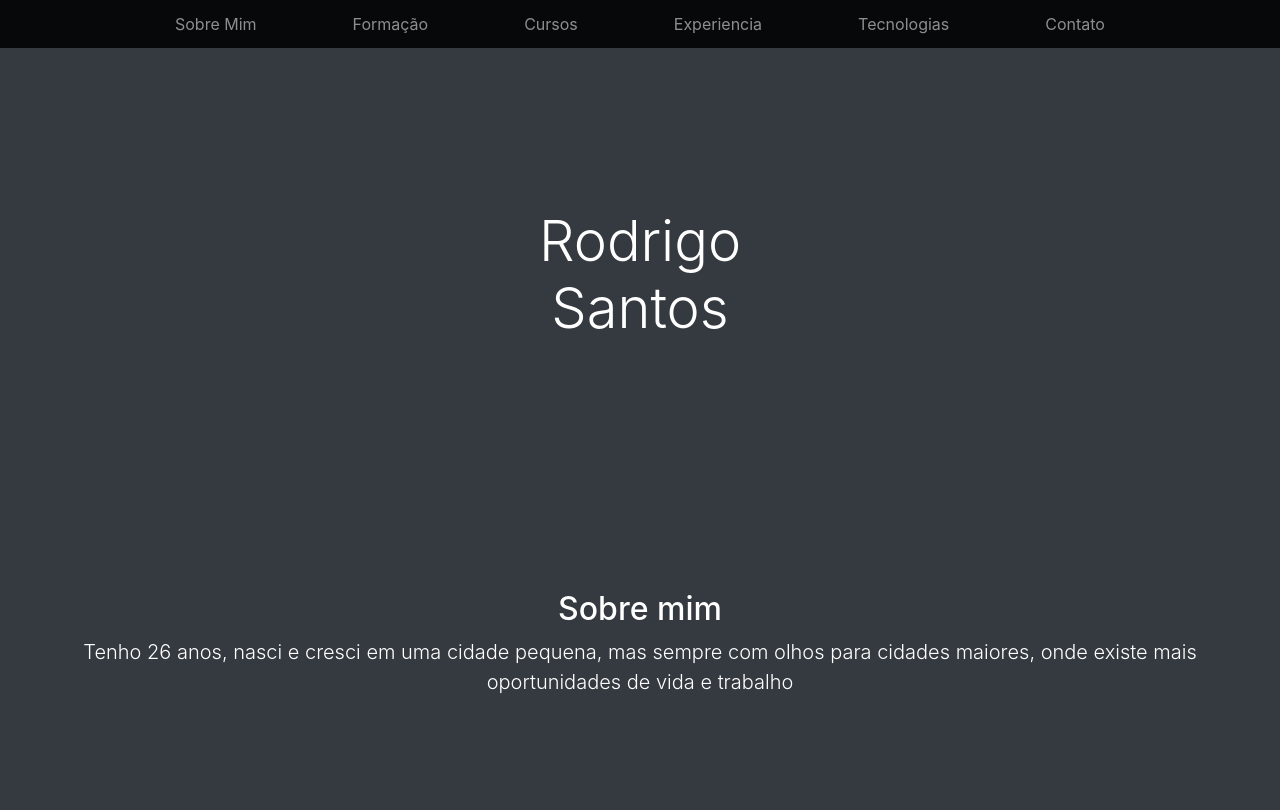
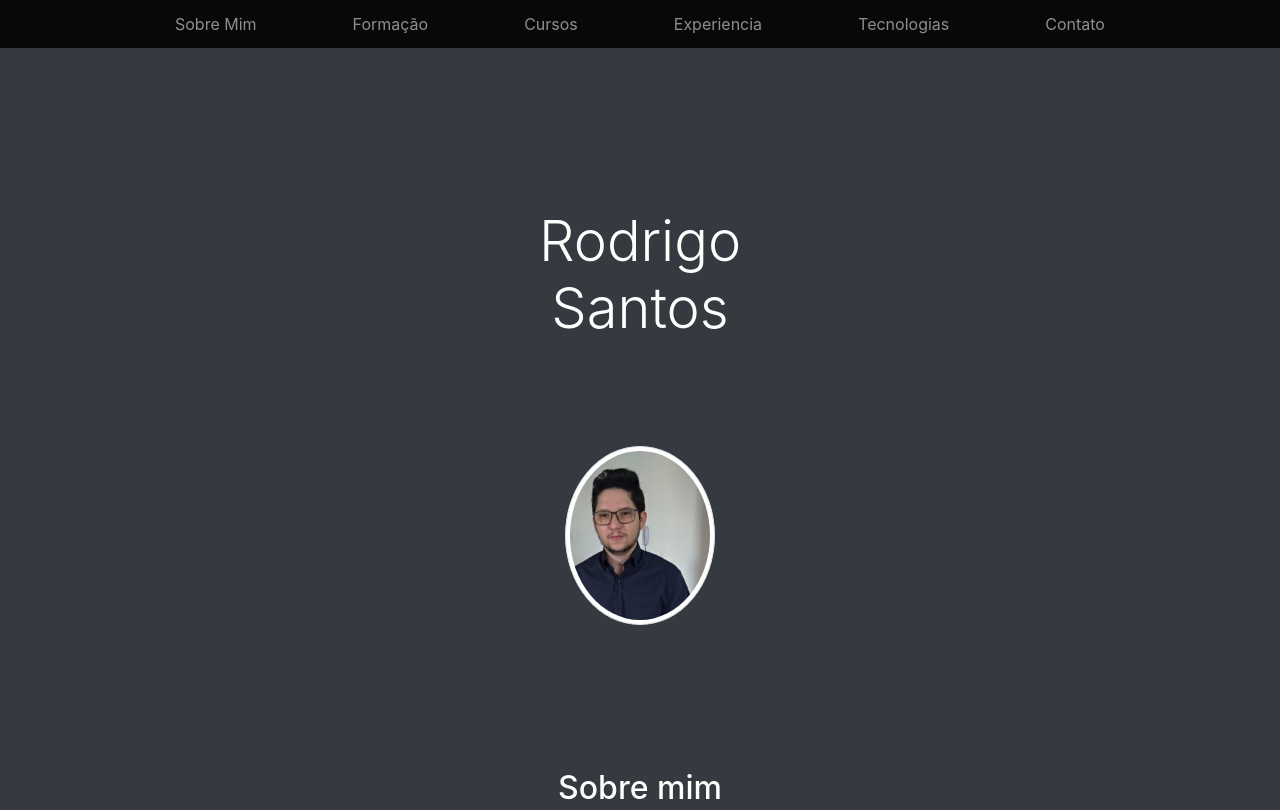
Before and after one commit to rodrigocsdev/PortfolioWebDev, a plain HTML site: page index.html in a window 1280 px wide. Shown: the top 810 px of the page. Drawn offline with nearby package versions, Linux system fonts and the light colour scheme.

Commit message:
Add files via upload

```diff
--- a/index.html
+++ b/index.html
@@ -33,6 +33,10 @@
       <div class="col-md-5 p-lg-5 mx-auto my-5">
         <h1 class="display-4 fw-normal">Rodrigo Santos</h1>
       </div>
+      <div>
+        <img src="resources/perfil.jpg" height="150" width="150" class="img-thumbnail" alt="perfil" style="border-radius: 100%;">
+      </div>
+
     </div>
     <section id="sobre">
       <div class="d-md-flex flex-md-equal w-100 my-md-3 ps-md-3">
```
Also changed, not shown: resources/perfil.jpg (added).
